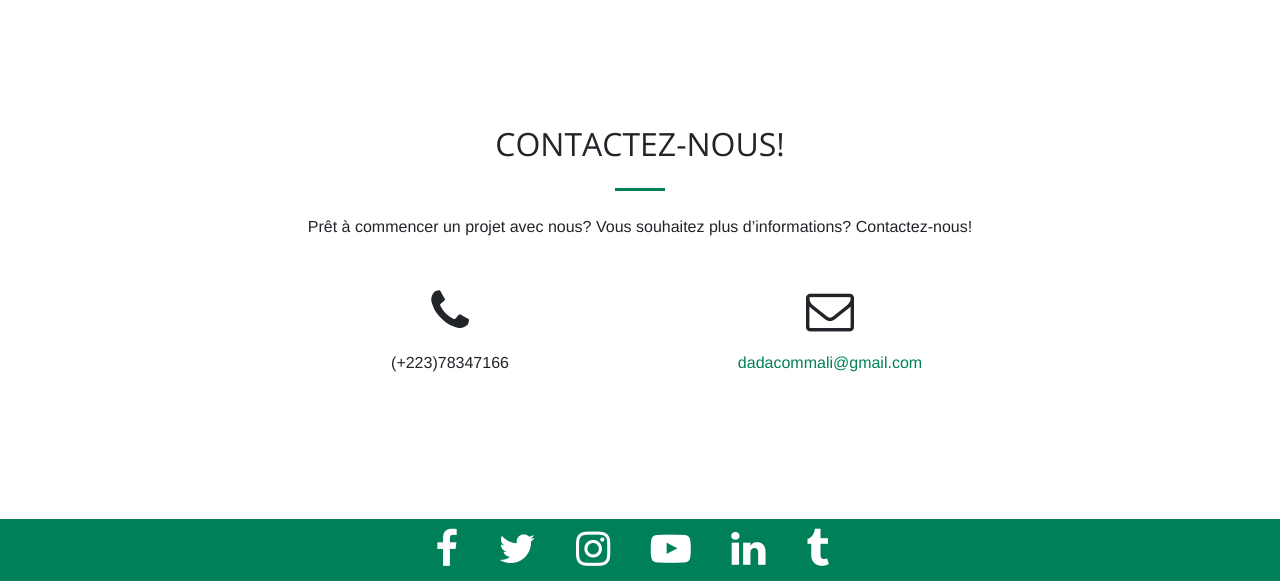
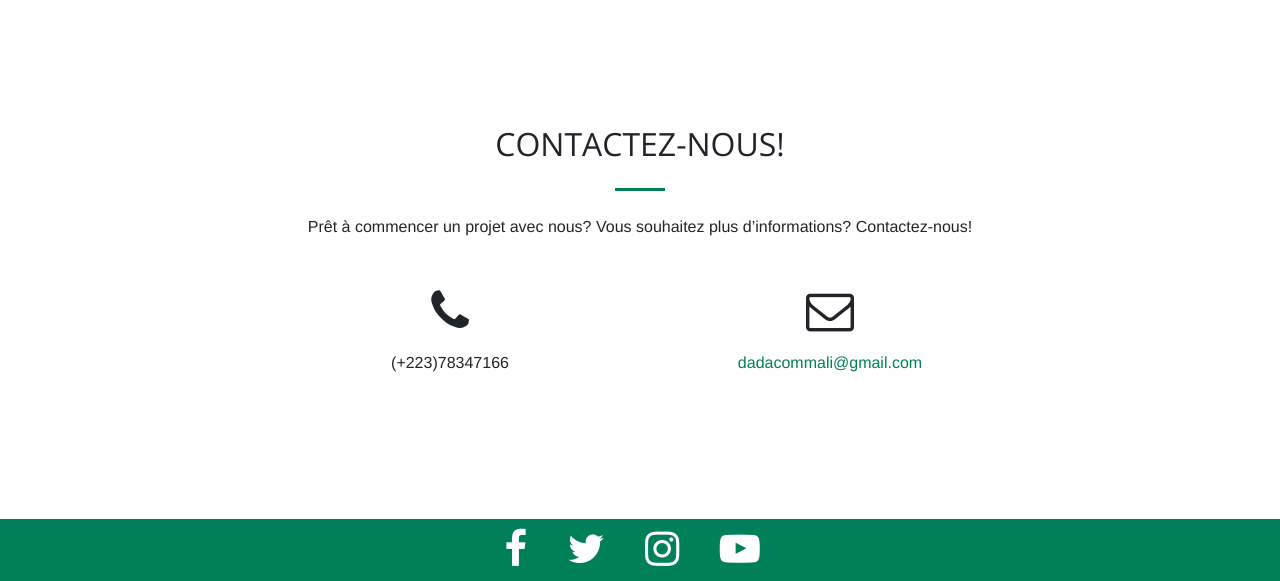
Before and after one commit to jxanne/jxanne.github.io, a website: page index.html in a window 1280 px wide. Shown: the part 3284-3865 px from the top of the page. Drawn offline with nearby package versions, Linux system fonts and the light colour scheme.

Commit message:
Update index.html

```diff
--- a/index.html
+++ b/index.html
@@ -278,11 +278,9 @@
   <div class=" text-center">
 
     <a link href="www.facebook.com/dadacommali"><i class="fa fa-2x fa-facebook pr-3"></i></a>
-    <a href="twitter.com/dadacommali"><i class="fa fa-2x fa-twitter pr-3"></i></a>
-    <a href="www.instagram.com/dadacommali/"><i class="fa fa-2x fa-instagram pr-3"></i></a>
-    <a href="www.youtube.com/channel/UCtBCwc6JGQ7DNVwJBH8KiAQ"><i class="fa fa-2x fa-youtube-play pr-3"></i></a>
-    <a href="#"><i class="fa fa-2x fa-linkedin pr-3"></i></a>
-    <a href="#"><i class="fa fa-2x fa-tumblr pr-3"></i></a>
+    <a link href ="twitter.com/dadacommali"><i class="fa fa-2x fa-twitter pr-3"></i></a>
+    <a link href="www.instagram.com/dadacommali/"><i class="fa fa-2x fa-instagram pr-3"></i></a>
+    <a link href="www.youtube.com/channel/UCtBCwc6JGQ7DNVwJBH8KiAQ"><i class="fa fa-2x fa-youtube-play pr-3"></i></a>
   </div>
 </footer>
 
```
